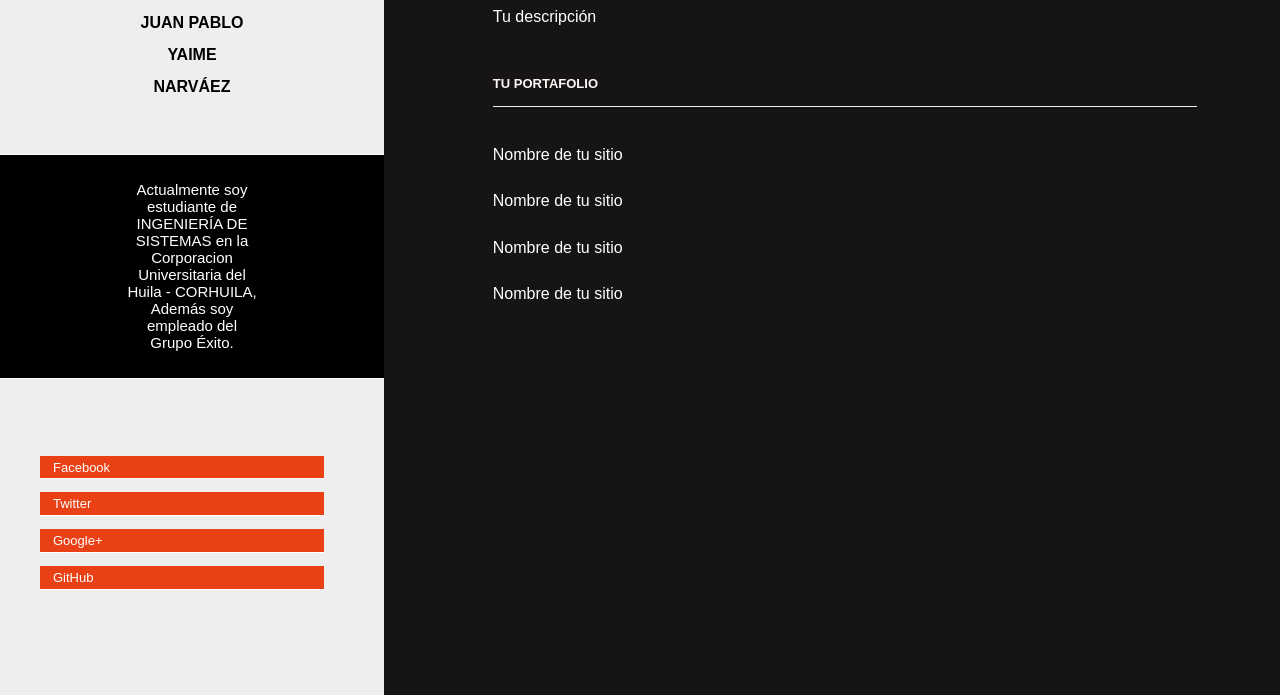
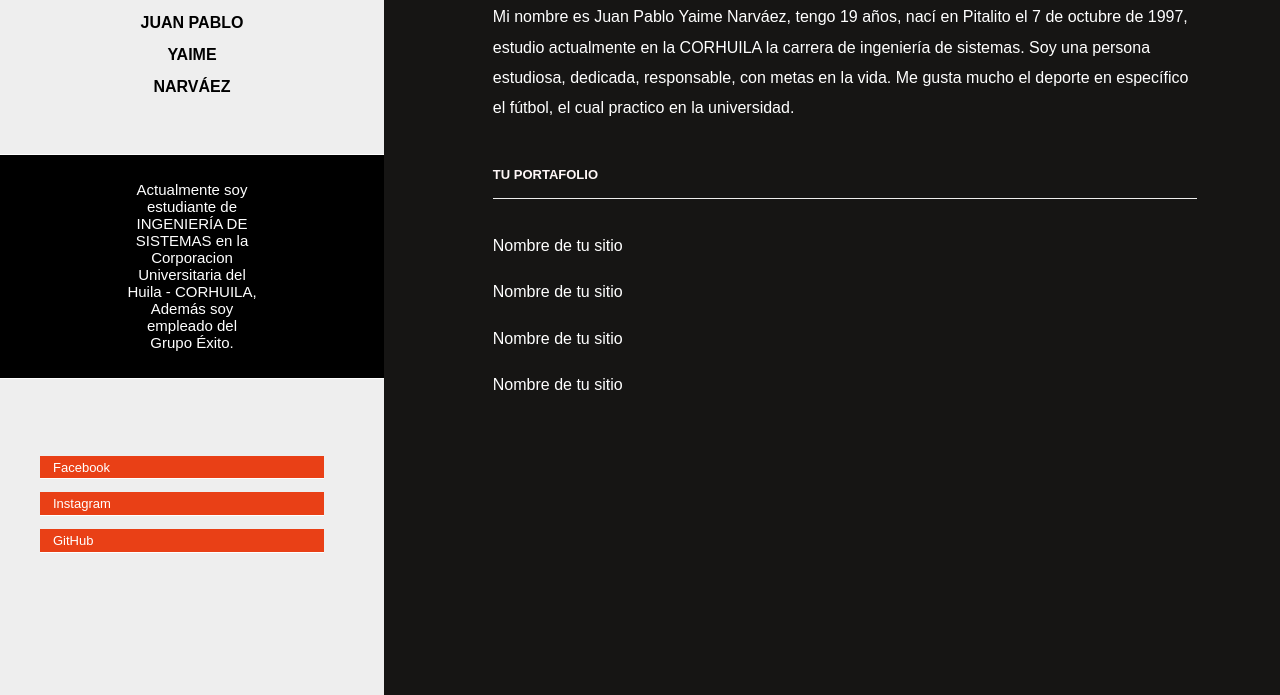
Before and after one commit to YAIME97/TallerGit, a plain HTML site: page index.html in a window 1280 px wide. Shown: the part 105-800 px from the top of the page. Drawn offline with Linux system fonts and the light colour scheme.

Commit message:
ESCRIBI MI DESCRIPCION EN LA PAGINA WEB

```diff
--- a/index.html
+++ b/index.html
@@ -41,26 +41,22 @@
     </section>
     <ul>
       <li>
-        <a href="#" target="_blank">
+        <a href="https://www.facebook.com/pabloyaiime" target="_blank">
           <!-- 3º Commit - Redes Sociales -->
           <p>Facebook</p>
         </a>
       </li>
       <li>
-        <a href="#" target="_blank">
-          <p>Twitter</p>
+        <a href="https://www.instagram.com/pabloyaime/" target="_blank">
+          <p>Instagram</p>
         </a>
       </li>
       <li>
-        <a href="#" target="_blank">
-          <p>Google+</p>
-        </a>
-      </li>
-      <li>
-        <a href="#" target="_blank">
+        <a href="https://github.com/YAIME97" target="_blank">
           <p>GitHub</p>
         </a>
       </li>
+
     </ul>
   </header>
 
@@ -68,7 +64,9 @@
     <div class="bloque">
       <!-- 4º Commit - Tu presentación -->
       <h3>¡Hola! Bienvenido</h3>
-      <p>Tu descripción</p>
+      <p> Mi nombre es Juan Pablo Yaime Narváez, tengo 19 años, nací en Pitalito el 7 de octubre de 1997, estudio actualmente en la CORHUILA la carrera de ingeniería de sistemas.
+
+      Soy una persona estudiosa, dedicada, responsable, con metas en la vida. Me gusta mucho el deporte en específico el fútbol, el cual practico en la universidad. </p>
     </div>
 
     <div class="bloque">
```
